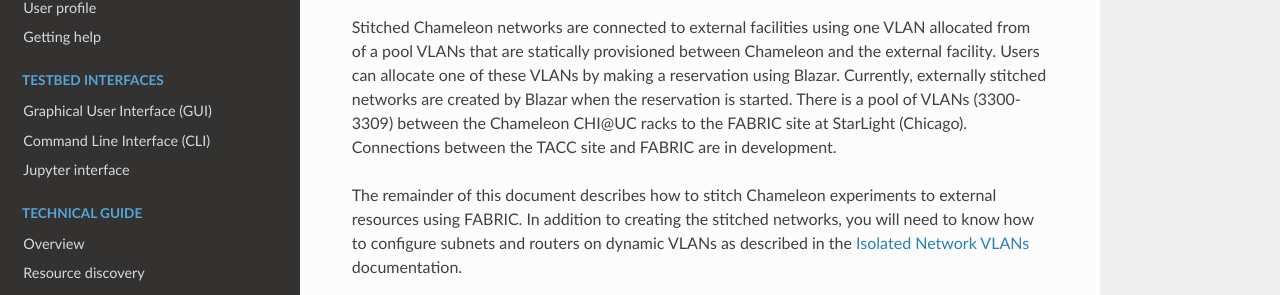
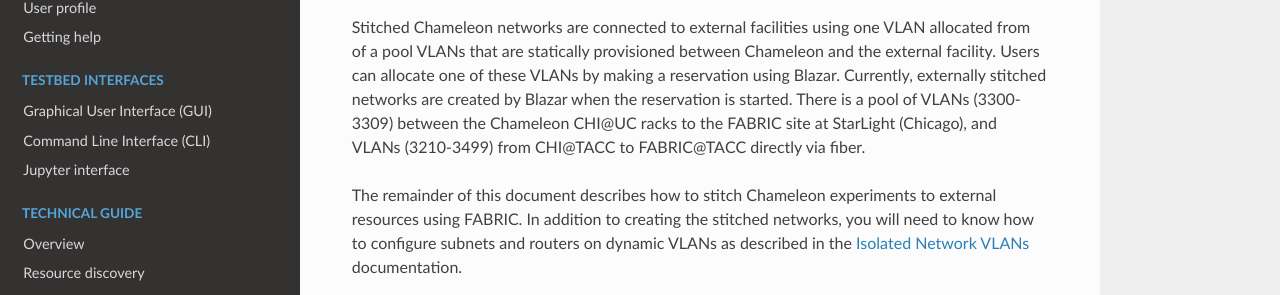
Before and after one commit to ChameleonCloud/docs, a Sphinx documentation site: the page built from source/technical/networks/networks_stitching.rst, in a window 1280 px wide and 1400 px high. Shown: the part 336-631 px from the top of the window. Built offline with Sphinx 7.4.7 and the Read the Docs theme 3.1.0, drawn with Linux system fonts in a browser that asks for light colours; some of the changed text lies outside the part shown.

Commit message:
document stitchable vlans at TACC (#127)

```diff
--- a/source/technical/networks/networks_stitching.rst
+++ b/source/technical/networks/networks_stitching.rst
@@ -6,7 +6,7 @@ External Layer2 Connections (Stitching)
 
 Chameleon provides support for sophisticated networking experiments by providing `GENI-style stitching <http://groups.geni.net/geni/wiki/GeniNetworkStitchingSites>`_. This capability enables users to deploy networking experiments (layer 2 and layer 3) that span Chameleon and other facilities such as `FABRIC <https://fabric-testbed.net/>`_.  Users can create dedicated Chameleon networks directly connected to external facilities and configure custom subnets and routers for handling these external connections. This capability is essential to users interested in experimenting with wide-area networks in a controlled environment or lower-level wide-area protocols (e.g.  BGP or other routing protocols) that are not typically configurable by experimenters.
 
-Stitched Chameleon networks are connected to external facilities using one VLAN allocated from of a pool VLANs that are statically provisioned between Chameleon and the external facility. Users can allocate one of these VLANs by making a reservation using Blazar. Currently, externally stitched networks are created by Blazar when the reservation is started.   There is a pool of VLANs (3300-3309) between the Chameleon CHI\@UC racks to the FABRIC site at StarLight (Chicago). Connections between the TACC site and FABRIC are in development.
+Stitched Chameleon networks are connected to external facilities using one VLAN allocated from of a pool VLANs that are statically provisioned between Chameleon and the external facility. Users can allocate one of these VLANs by making a reservation using Blazar. Currently, externally stitched networks are created by Blazar when the reservation is started. There is a pool of VLANs (3300-3309) between the Chameleon CHI\@UC racks to the FABRIC site at StarLight (Chicago), and VLANs (3210-3499) from CHI\@TACC to FABRIC\@TACC directly via fiber.
 
 The remainder of this document describes how to stitch Chameleon experiments to external resources using FABRIC. In addition to creating the stitched networks, you will need to know how to configure subnets and routers on dynamic VLANs as described in the :ref:`network-isolation` documentation.
 
@@ -60,5 +60,6 @@ Alternately, if you know the desired vlan_id in advance, say it's already config
 Connecting Stitchable Isolated Networks across Chameleon Sites
 ______________________________________________________________
 
-Coming soon! When FABRIC stitching is available at TACC, you will be able to directly connect your
-experiments that span UC and TACC Chameleon sites.
+As both CHI\@UC and CHI\@TACC can be stitched to FABRIC, you're able to use FABRIC to create a Layer 2 connection between nodes at the two sites.
+
+Examples coming soon!
```
